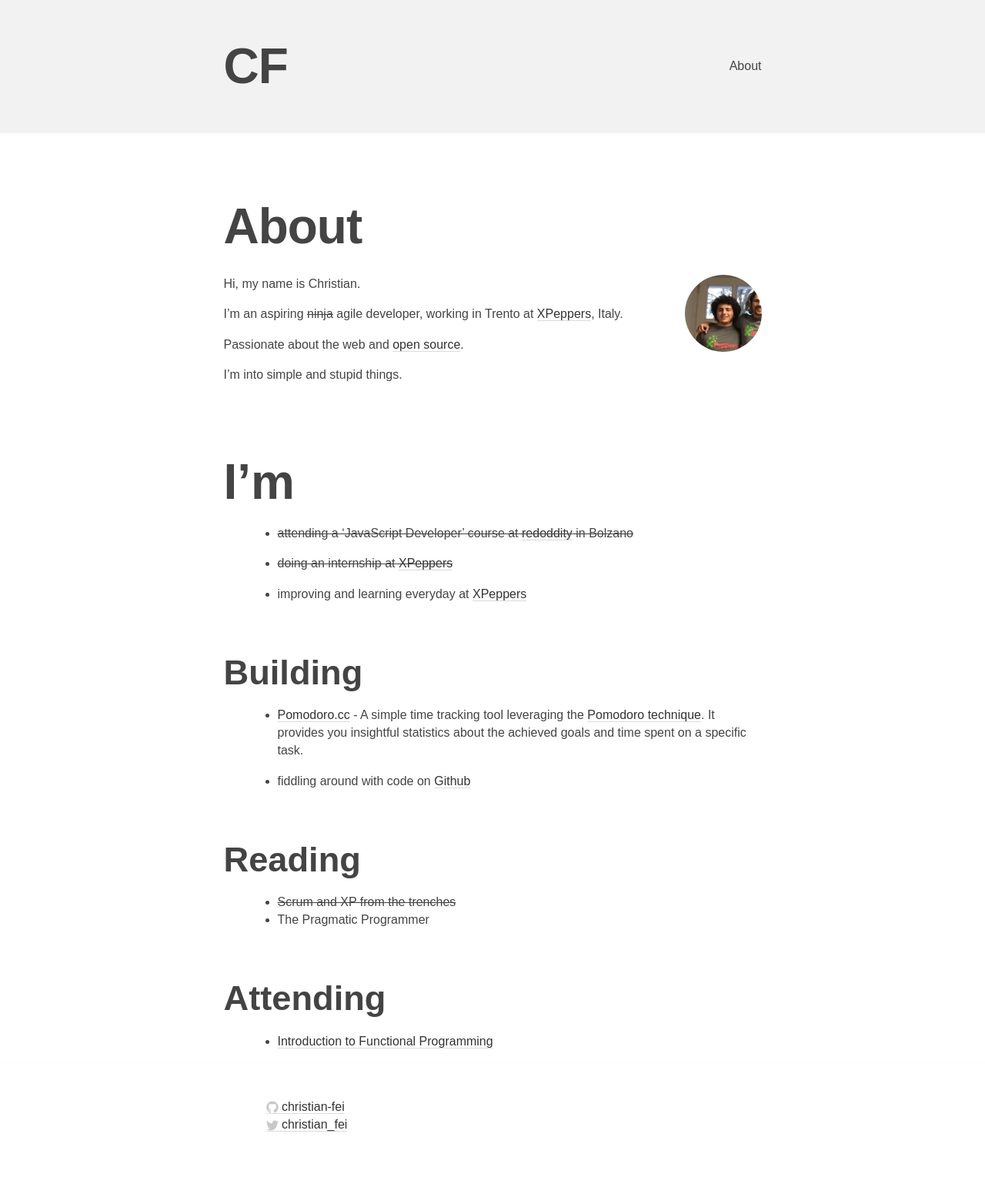
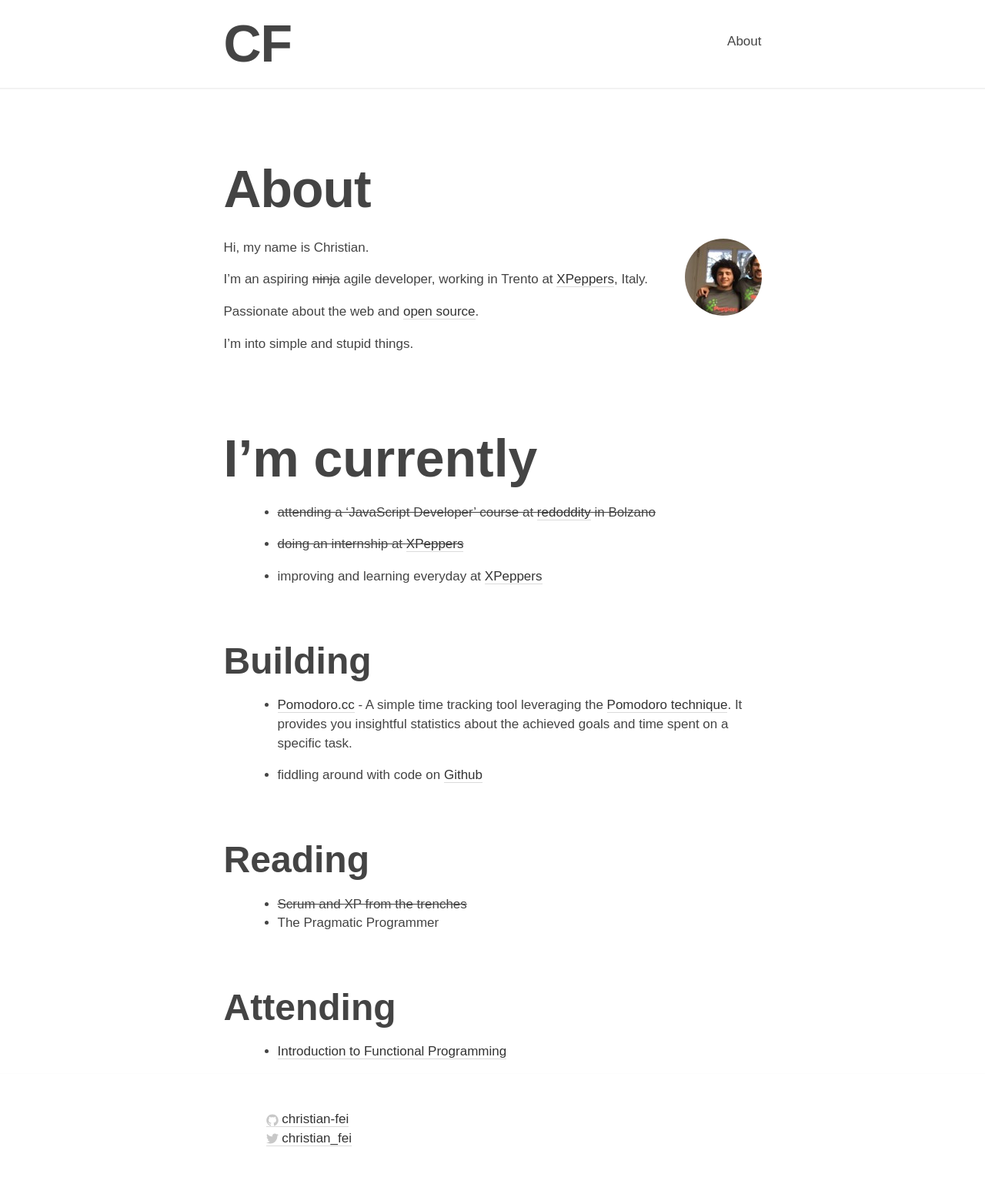
Before and after one commit to christian-fei/christian-fei.github.io-pandoc, a Jekyll site: the page built from about.md, in a window 1280 px wide. Shown: the whole page at 77% size. Built offline with Jekyll 4.4.1, drawn with Linux system fonts in a browser that asks for light colours; Markdown is read by kramdown in place of the engine named in the settings.

Commit message:
clean up , added cool yellow

```diff
--- a/_includes/header.html
+++ b/_includes/header.html
@@ -3,7 +3,7 @@
   <div class="wrapper">
 
     <h1 class="site-title">
-      <a href="{{ site.baseurl }}/">{{ site.title }}</a>
+      <a href="{{ site.baseurl }}/" class="simple">{{ site.title }}</a>
     </h1>
 
     <nav class="site-nav">
@@ -18,7 +18,7 @@
       <div class="trigger">
         {% for page in site.pages %}
           {% if page.title %}
-          <a class="page-link" href="{{ page.url | prepend: site.baseurl }}">{{ page.title }}</a>
+          <a href="{{ page.url | prepend: site.baseurl }}" class="page-link simple">{{ page.title }}</a>
           {% endif %}
         {% endfor %}
       </div>
--- a/_sass/_layout.scss
+++ b/_sass/_layout.scss
@@ -2,9 +2,8 @@
  * Site header
  */
 .site-header {
-  padding-top: 3rem;
-  padding-bottom: 3rem;
-  background-color: lighten(invert($background-color), 95%);
+  padding: 1rem 0;
+  border-bottom: 2px solid lighten(invert($background-color), 95%);
 
   &, * {
     color: $text-color !important;
--- a/_sass/_typography.scss
+++ b/_sass/_typography.scss
@@ -74,7 +74,12 @@
     border-bottom: 1px solid rgba(136, 136, 136, 0.3);
 
     &:hover {
-        color: $text-color;
+      background-color: $yellow-color !important;
+      color: white !important;
+    }
+    &.simple:hover {
+      background-color: inherit !important;
+      color: $yellow-color !important;
     }
 }
 
@@ -115,7 +120,7 @@
 pre {
     padding: 8px 12px;
     overflow-x: scroll;
-    border-left: 6px solid rgb(246,220,100);
+    border-left: 6px solid $yellow-color;
 
     > code {
         border: 0;
--- a/about.md
+++ b/about.md
@@ -15,7 +15,7 @@
 I'm into simple and stupid things.
 
 
-# I'm
+# I'm currently
 
 - <del>attending a 'JavaScript Developer' course at <a href="http://www.redoddity.it/courses/fse-javascript-developer/" class="imp" target="_blank">redoddity</a> in Bolzano</del>
 
--- a/css/main.scss
+++ b/css/main.scss
@@ -7,7 +7,7 @@
 
 // Our variables
 $base-font-family: "calluna-sans",sans-serif;
-$base-font-size:   16px;
+$base-font-size:   17px;
 $small-font-size:  $base-font-size * 0.875;
 
 $spacing-unit:     30px;
@@ -16,6 +16,8 @@
 $link-color:       #333333;
 $background-color: #FFFFFF;
 $brand-color:      #444444;
+
+$yellow-color:     #FFC600;
 
 $grey-color:       rgb(200,200,200);
 $grey-color-light: #FCFCFC;
```
